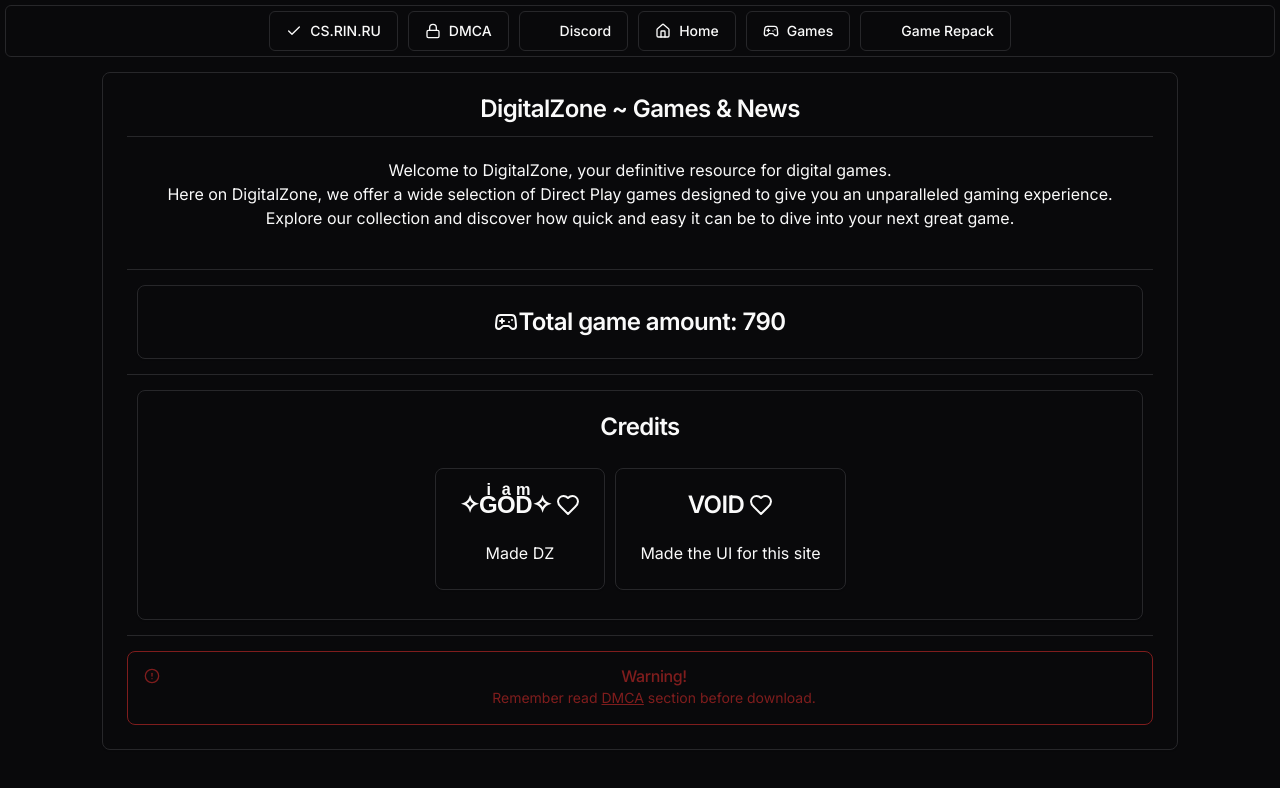
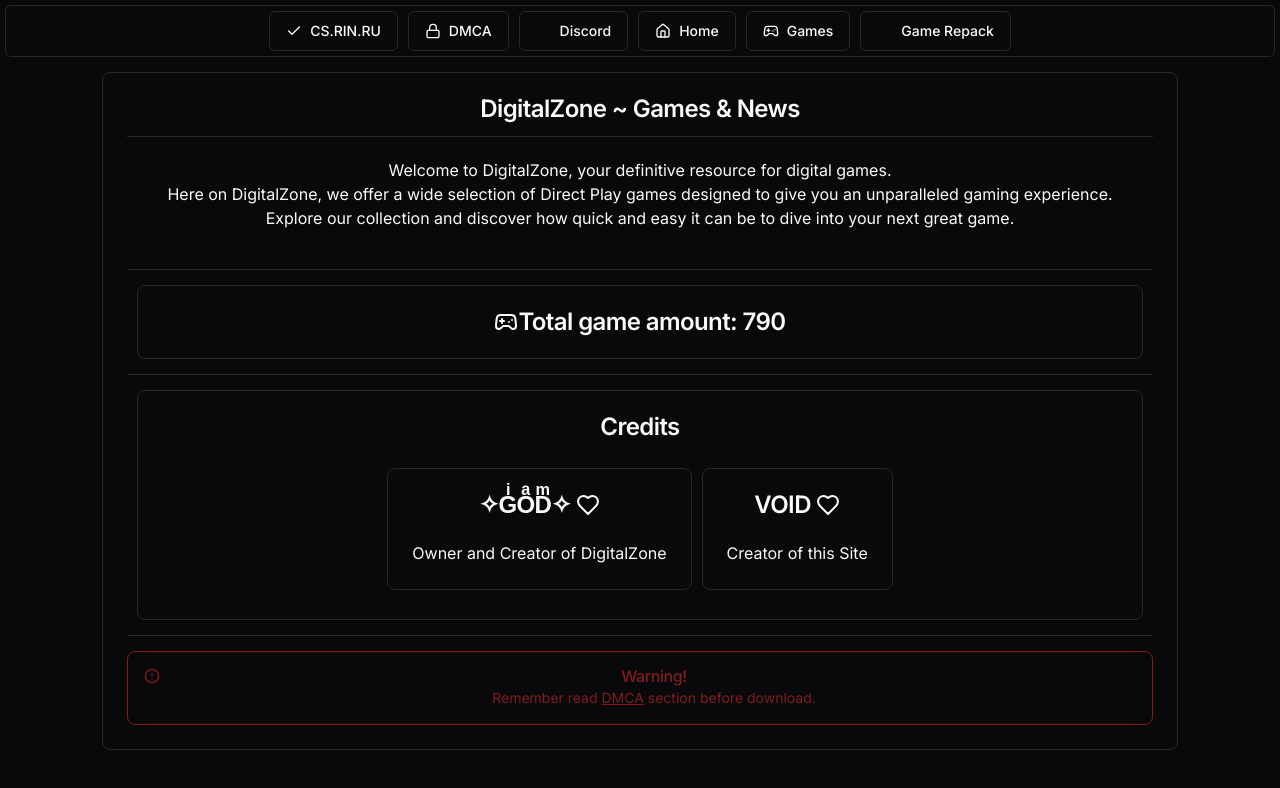
Before and after one commit to V0IDL355/Digital-Zone, a Next.js app: page / in a window 1280 px wide. Shown: the top 788 px of the page. Built offline with nearby package versions, Linux system fonts and the light colour scheme; some icons are missing.

Commit message:
Change text

```diff
--- a/src/app/page.tsx
+++ b/src/app/page.tsx
@@ -130,7 +130,7 @@
                         <Heart />
                       </div>
                     </CardHeader>
-                    <CardContent>Made DZ</CardContent>
+                    <CardContent>Owner and Creator of DigitalZone</CardContent>
                   </Card>
                   <Card>
                     <CardHeader style={{ display: "flex" }}>
@@ -146,7 +146,7 @@
                         <Heart />
                       </div>
                     </CardHeader>
-                    <CardContent>Made the UI for this site</CardContent>
+                    <CardContent>Creator of this Site</CardContent>
                   </Card>
                 </div>
               </CardContent>
```
